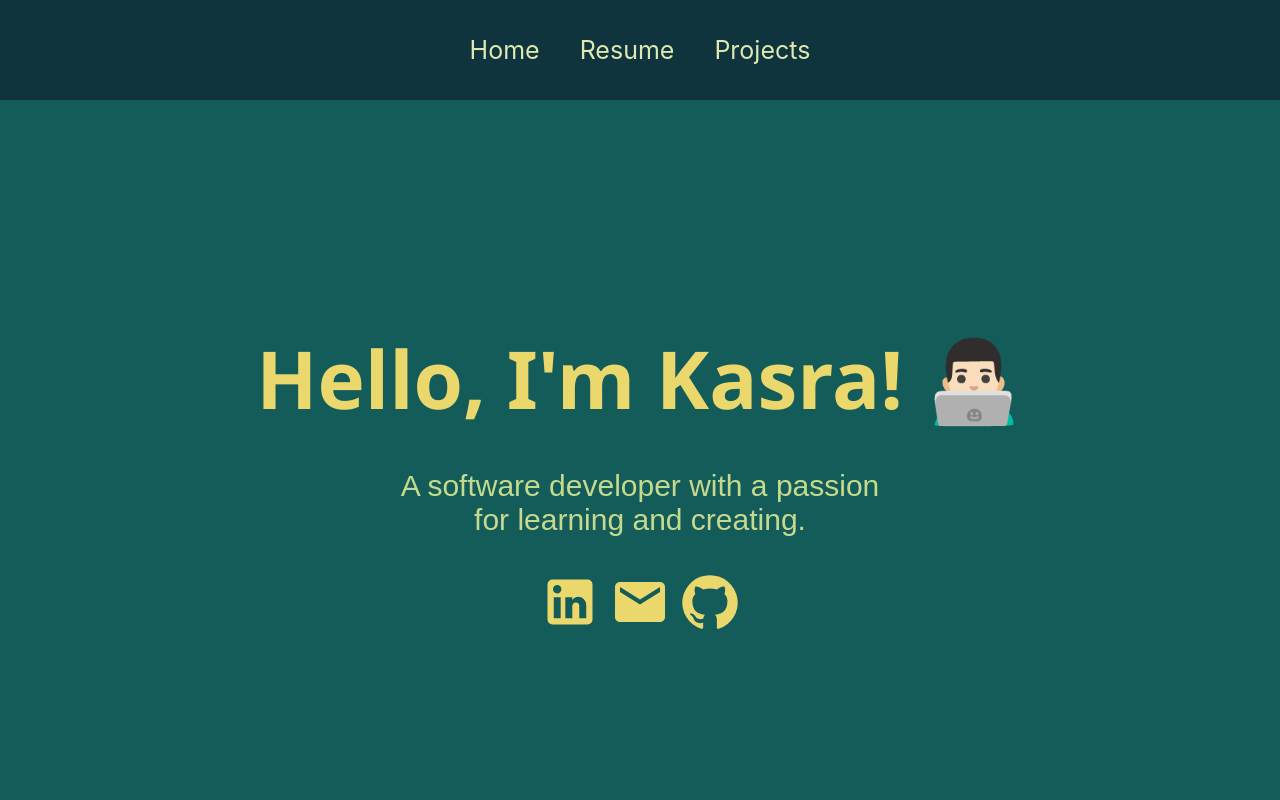
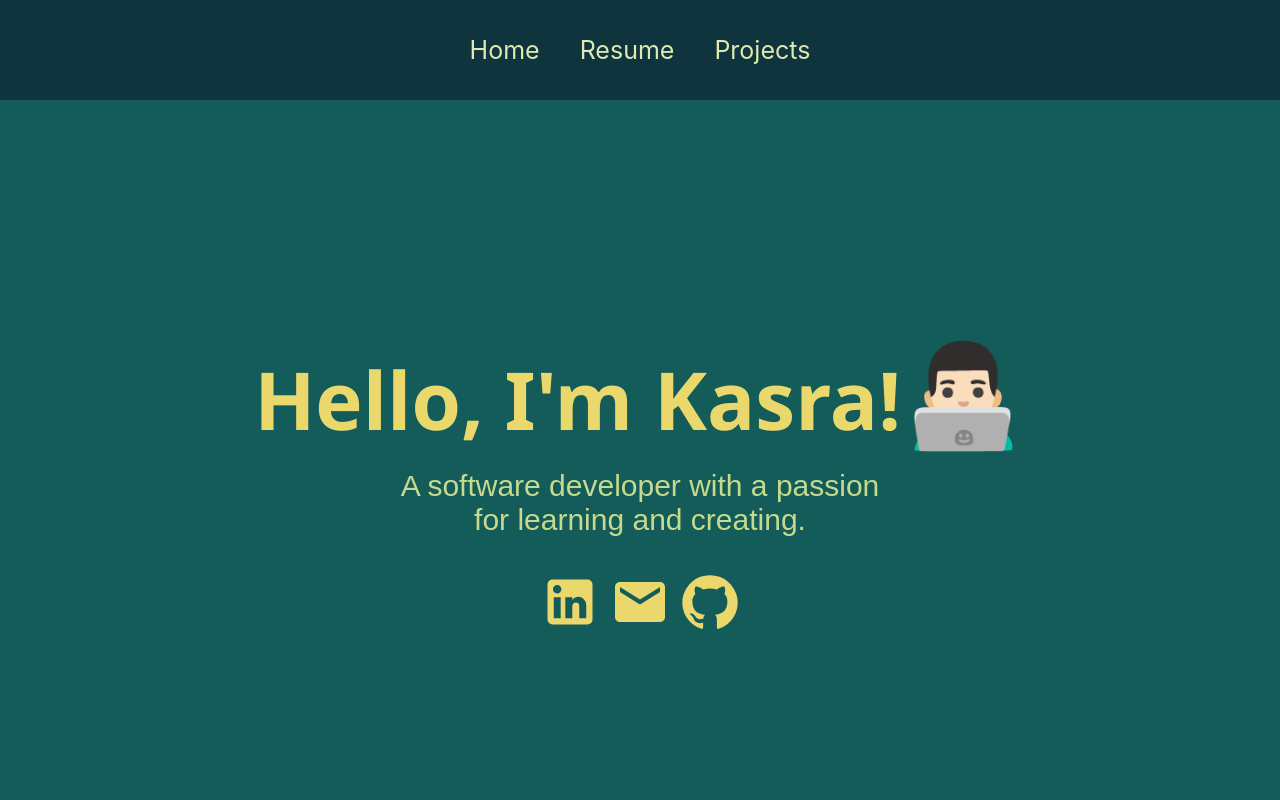
Before and after one commit to naderik/react-e-portfolio, a React (Create React App) app: page / in a window 1280 px wide. Shown: the top 800 px of the page. Built offline with nearby package versions, Linux system fonts and the light colour scheme.

Commit message:
small fix

```diff
--- a/src/pages/Home.js
+++ b/src/pages/Home.js
@@ -8,7 +8,9 @@ function Home() {
     return (
         <div className="home">
             <div className="about">
-                <h2> Hello, I'm Kasra! 👨🏻‍💻 </h2>
+                <h2> Hello, I'm Kasra!
+                    <span role="img" aria-label="developer">👨🏻‍💻</span>
+                </h2>
                 <div className="prompt">
                     <p>A software developer with a passion for learning and creating.</p>
                     <LinkedInIcon />
--- a/src/styles/Home.css
+++ b/src/styles/Home.css
@@ -5,9 +5,10 @@
     color: #C5DA8D;
 }
 
-.about svg {
+.about span {
     font-size: 100px;
-    cursor: pointer;
+    padding: 0;
+    margin: 0;
 }
 
 .about {
```
